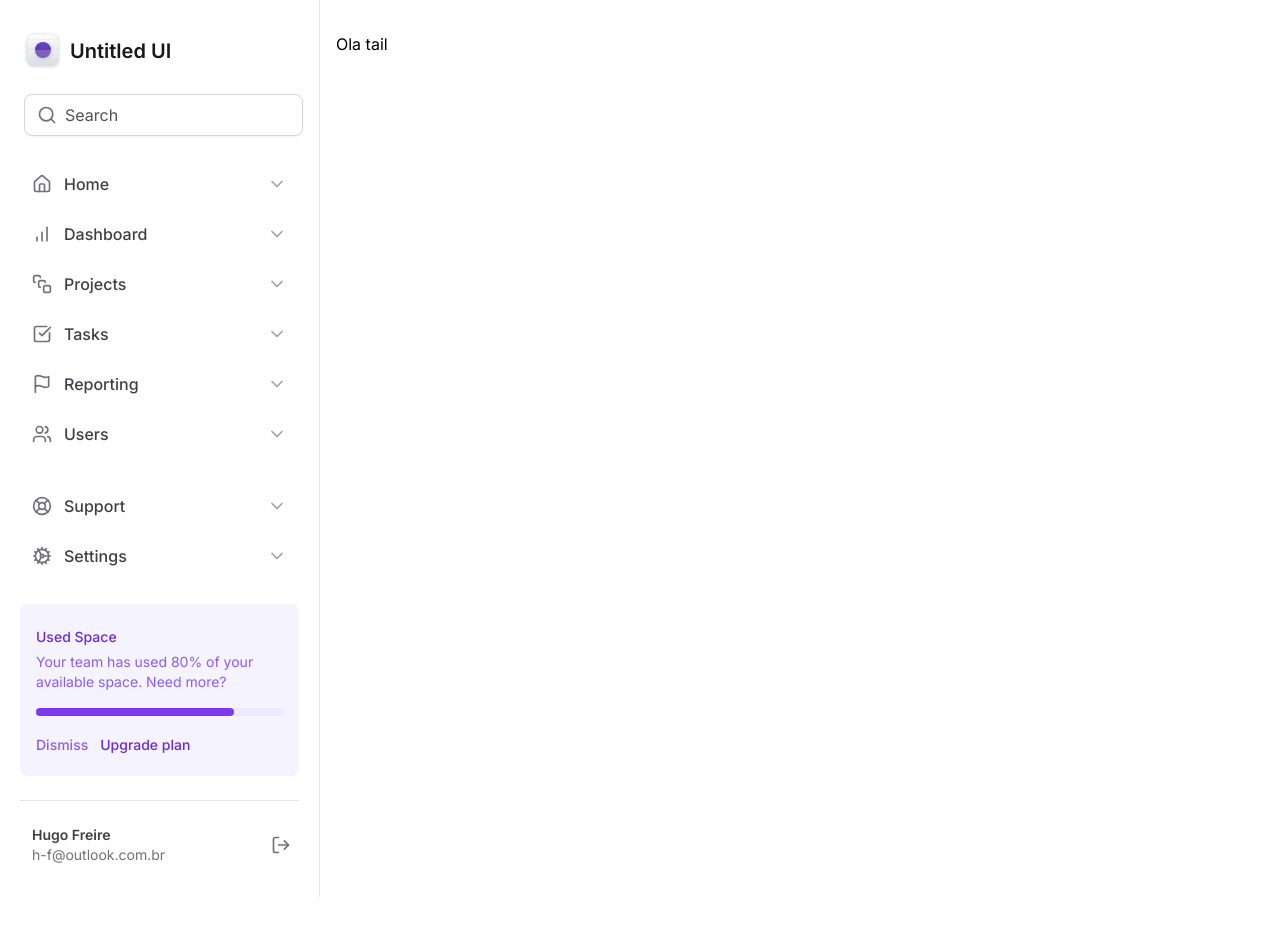
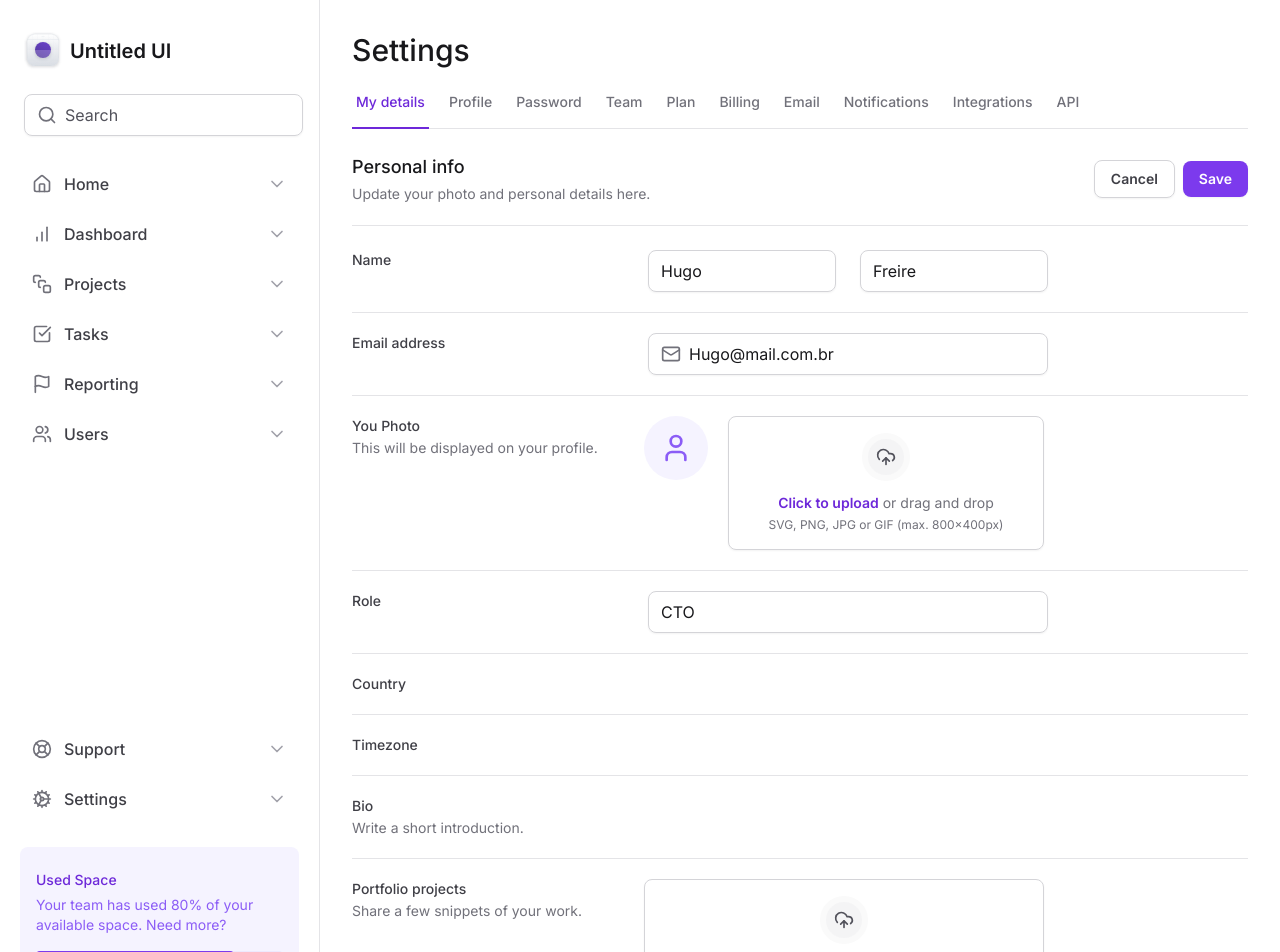
Before and after one commit to ahugofreire/tailwindcss, a Next.js app: page / in a window 1280 px wide. Shown: the top 952 px of the page. Before the commit the page ends 897 px from the top, so only its background shows below. Built offline with nearby package versions, Linux system fonts and the light colour scheme; grey boxes are pictures that could not be loaded.

Commit message:
feat: add form

```diff
--- a/package.json
+++ b/package.json
@@ -9,6 +9,8 @@
     "lint": "next lint"
   },
   "dependencies": {
+    "@radix-ui/react-tabs": "^1.1.0",
+    "framer-motion": "^11.3.31",
     "lucide-react": "^0.436.0",
     "next": "14.2.6",
     "react": "^18",
--- a/src/app/layout.tsx
+++ b/src/app/layout.tsx
@@ -16,12 +16,12 @@
   children: React.ReactNode;
 }>) {
   return (
-    <html lang="en">
+    <html lang="en" className="antialiased">
       <body className={inter.className}>
         <div className="min-h-screen grid grid-cols-app">
           <Sidebar />
 
-          <main className="px-4 pb-12 pt-8">
+          <main className="px-8 pb-12 pt-8">
             {children}
           </main>
         </div>
--- a/src/app/page.tsx
+++ b/src/app/page.tsx
@@ -1,6 +1,171 @@
+import { SettingsTabs } from "@/components/SettingsTabs";
+import * as Input from "@/components/Input";
+import { Mail } from "lucide-react";
+
+import * as FileInput from "@/components/Form/FileInput"
 
 export default function Home() {
   return (
-    <h1>Ola tail</h1>
+   <>
+    <h1 className="text-3xl font-medium text-zinc-900">Settings</h1>
+
+    <SettingsTabs />
+
+    <div className="mt-6 flex flex-col ">
+      <div className=" flex items-center justify-between pb-5 border-b border-zinc-200">
+        <div className="space-y-1">
+          <h2 className="text-lg font-medium text-zinc-900">Personal info</h2>
+          <span className="text-sm text-zinc-500">
+            Update your photo and personal details here.
+          </span>
+        </div>
+
+        <div className="flex items-center gap-2">
+          <button
+            type="button"
+            className="rounded-lg px-4 py-2 text-sm font-semibold shadow-sm border border-zinc-300 text-zinc-700 hover:bg-zinc-50"
+          >
+            Cancel
+          </button>
+          <button
+            type="submit"
+            form="settings"
+            className="rounded-lg px-4 py-2 text-sm text-white font-semibold shadow-sm bg-violet-600 hover:bg-violet-700"
+          >
+            Save
+          </button>
+        </div>
+      </div>
+
+      <form id="settings" className="mt-6 flex w-full flex-col gap-5 divide-y divide-zinc-200">
+        <div className="grid grid-cols-form gap-3">
+          <label
+            htmlFor="firstName"
+            className="text-sm font-medium text-zinc-700"
+          >
+            Name
+          </label>
+          <div className="grid grid-cols-2 gap-6">
+            <Input.Root>
+              <Input.Control id="firstName" defaultValue="Hugo"/>
+            </Input.Root>
+
+            <Input.Root>
+              <Input.Control defaultValue="Freire"/>
+            </Input.Root>
+          </div>
+        </div>
+
+        <div className="grid grid-cols-form gap-3 pt-5">
+          <label
+            htmlFor="email"
+            className="text-sm font-medium text-zinc-700"
+          >
+            Email address
+          </label>
+            <Input.Root>
+              <Input.Prefix>
+                <Mail className="h-5 w-5 text-zinc-500" />
+              </Input.Prefix>
+              <Input.Control id="email" type="email" defaultValue="Hugo@mail.com.br"/>
+            </Input.Root>
+        </div>
+
+
+        <div className="grid grid-cols-form gap-3 pt-5">
+          <label
+            htmlFor="photo"
+            className="text-sm font-medium text-zinc-700"
+          >
+            You Photo
+            <span className="mt-0.5 text-sm font-normal text-zinc-500 block">
+              This will be displayed on your profile.
+            </span>
+          </label>
+              <FileInput.Root className="flex items-start gap-5">
+                <FileInput.ImagePreview />
+                <FileInput.Trigger />
+                <FileInput.Control />
+              </FileInput.Root>
+        </div>
+
+        <div className="grid grid-cols-form gap-3 pt-5">
+          <label
+            htmlFor="role"
+            className="text-sm font-medium text-zinc-700"
+          >
+           Role
+          </label>
+            <Input.Root>
+              <Input.Control id="role" defaultValue="CTO"/>
+            </Input.Root>
+        </div>
+
+        <div className="grid grid-cols-form gap-3 pt-5">
+          <label
+            htmlFor="country"
+            className="text-sm font-medium text-zinc-700"
+          >
+           Country
+          </label>
+            <div></div>
+        </div>
+
+        <div className="grid grid-cols-form gap-3 pt-5">
+          <label
+            htmlFor="timezone"
+            className="text-sm font-medium text-zinc-700"
+          >
+           Timezone
+          </label>
+            <div></div>
+        </div>
+
+        <div className="grid grid-cols-form gap-3 pt-5">
+          <label
+            htmlFor="bio"
+            className="text-sm font-medium text-zinc-700"
+          >
+            Bio
+            <span className="mt-0.5 text-sm font-normal text-zinc-500 block">
+              Write a short introduction.
+            </span>
+          </label>
+            <div></div>
+        </div>
+
+        <div className="grid grid-cols-form gap-3 pt-5">
+          <label
+            htmlFor="projects"
+            className="text-sm font-medium text-zinc-700"
+          >
+            Portfolio projects
+            <span className="mt-0.5 text-sm font-normal text-zinc-500 block">
+              Share a few snippets of your work.
+            </span>
+          </label>
+            <FileInput.Root>
+              <FileInput.Trigger />
+              <FileInput.Control multiple />
+            </FileInput.Root>
+        </div>
+
+        <div className="flex items-center justify-end gap-2 pt-5">
+          <button
+            type="button"
+            className="rounded-lg px-4 py-2 text-sm font-semibold shadow-sm border border-zinc-300 text-zinc-700 hover:bg-zinc-50"
+          >
+            Cancel
+          </button>
+          <button
+            type="submit"
+            className="rounded-lg px-4 py-2 text-sm text-white font-semibold shadow-sm bg-violet-600 hover:bg-violet-700"
+          >
+            Save
+          </button>
+        </div>
+      </form>
+    </div>
+   </>
   );
 }
--- /dev/null
+++ b/src/components/Form/FileInput/Control.tsx
@@ -0,0 +1,9 @@
+import { ComponentProps } from "react"
+
+export type ControlProps = ComponentProps<'input'>
+
+export function Control(props: ControlProps) {
+  return(
+    <input type="file" className="sr-only" id="photo" {...props} />
+  )
+}
--- /dev/null
+++ b/src/components/Form/FileInput/ImagePreview.tsx
@@ -0,0 +1,10 @@
+import { User } from "lucide-react";
+
+
+export function ImagePreview() {
+  return (
+    <div className="flex h-16 w-16 items-center justify-center rounded-full bg-violet-50">
+    <User  className="h-8 w-8 text-violet-500"/>
+  </div>
+  )
+}
--- /dev/null
+++ b/src/components/Form/FileInput/Root.tsx
@@ -0,0 +1,7 @@
+import { ComponentProps } from 'react'
+
+export type RootProps = ComponentProps<'div'>
+
+export function Root(props: RootProps) {
+  return <div {...props}/>
+}
--- /dev/null
+++ b/src/components/Form/FileInput/Trigger.tsx
@@ -0,0 +1,25 @@
+import { UploadCloud } from "lucide-react";
+
+export function Trigger() {
+  return (
+    <label
+    htmlFor="photo"
+    className="group flex flex-1 cursor-pointer flex-col items-center gap-3 rounded-lg border border-zinc-300 px-6 py-4 text-center text-zinc-500 shadow-sm hover:border-violet-200 hover:bg-violet-25 hover:text-violet-500"
+  >
+    <div className="rounded-full border-6 border-zinc-50 bg-zinc-100 p-2 group-hover:border-violet-50 group-hover:bg-violet-100">
+      <UploadCloud className="h-5 w-5 text-zinc-600 group-hover:text-violet-600"/>
+    </div>
+
+    <div className="flex flex-col items-center gap-1">
+      <span className="text-sm">
+        <span className="font-semibold text-violet-700">
+          Click to upload
+        </span> {' '}
+        or drag and drop
+      </span>
+      <span className="text-xs">SVG, PNG, JPG or GIF (max. 800x400px)</span>
+    </div>
+
+  </label>
+  )
+}
--- /dev/null
+++ b/src/components/Form/FileInput/index.tsx
@@ -0,0 +1,5 @@
+import { Control } from "./Control"
+import { ImagePreview } from "./ImagePreview"
+import { Root } from "./Root"
+import { Trigger } from "./Trigger"
+export { Control, ImagePreview, Root, Trigger }
--- /dev/null
+++ b/src/components/SettingsTabs/TabItem.tsx
@@ -0,0 +1,28 @@
+'use client'
+
+import * as Tabs from '@radix-ui/react-tabs'
+import { motion } from 'framer-motion'
+
+export interface TabItemProps {
+  value: string
+  title: string
+  isSelected?: boolean
+}
+
+export function TabItem({ value, title, isSelected = false}: TabItemProps) {
+  return (
+    <Tabs.Trigger
+    value={value}
+    className="relative px-1 pb-4 text-sm font-medium text-zinc-500 hover:text-violet-700 data-[state=active]:text-violet-700"
+  >
+    <span>{title}</span>
+
+    {isSelected && (
+      <motion.div
+        className='absolute -bottom-px left-0 right-0 h-0.5 bg-violet-700'
+        layoutId='activeTab'
+        />
+    )}
+  </Tabs.Trigger>
+  )
+}
--- /dev/null
+++ b/src/components/SettingsTabs/index.tsx
@@ -0,0 +1,26 @@
+'use client'
+
+import * as Tabs from '@radix-ui/react-tabs'
+import { TabItem } from './TabItem'
+import { useState } from 'react'
+
+export function SettingsTabs() {
+  const [currentTab, setCurrentTab] = useState('tab1')
+
+  return (
+    <Tabs.Root value={currentTab} onValueChange={setCurrentTab}>
+    <Tabs.List className="mt-6 flex w-full items-center gap-4 border-b border-zinc-200">
+      <TabItem value='tab1' title='My details' isSelected={currentTab === 'tab1'}/>
+      <TabItem value='tab2' title='Profile' isSelected={currentTab === 'tab2'}/>
+      <TabItem value='tab3' title='Password' isSelected={currentTab === 'tab3' }/>
+      <TabItem value='tab4' title='Team' isSelected={currentTab === 'tab4'}/>
+      <TabItem value='tab5' title='Plan' isSelected={currentTab === 'tab5'}/>
+      <TabItem value='tab6' title='Billing' isSelected={currentTab === 'tab6'}/>
+      <TabItem value='tab7' title='Email' isSelected={currentTab === 'tab7'}/>
+      <TabItem value='tab8' title='Notifications' isSelected={currentTab === 'tab8'}/>
+      <TabItem value='tab9' title='Integrations' isSelected={currentTab === 'tab9'}/>
+      <TabItem value='tab10' title='API' isSelected={currentTab === 'tab10'}/>
+    </Tabs.List>
+  </Tabs.Root>
+  )
+}
--- a/tailwind.config.ts
+++ b/tailwind.config.ts
@@ -8,7 +8,22 @@
     extend: {
       gridTemplateColumns: {
         app: 'minmax(18rem, 20rem) 1fr',
-        profile: 'min-content 1fr min-content'
+        profile: 'min-content 1fr min-content',
+        form: 'minmax(7.5rem, 17.5rem) minmax(25rem, 1fr) minmax(0, 15rem)',
+      },
+
+      borderWidth: {
+        6: '6px',
+      },
+
+      colors: {
+        violet: {
+          25: '#fcfaff',
+        },
+      },
+
+      maxWidth: {
+        app: '700px'
       }
     },
   },
```
Also changed, not shown: src/components/Button.tsx (added), 1 other file (tests, documents, lock files or other folders).
